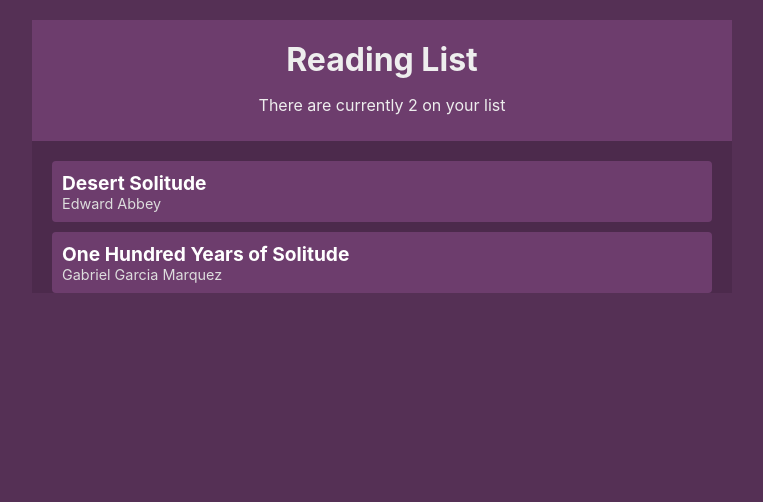
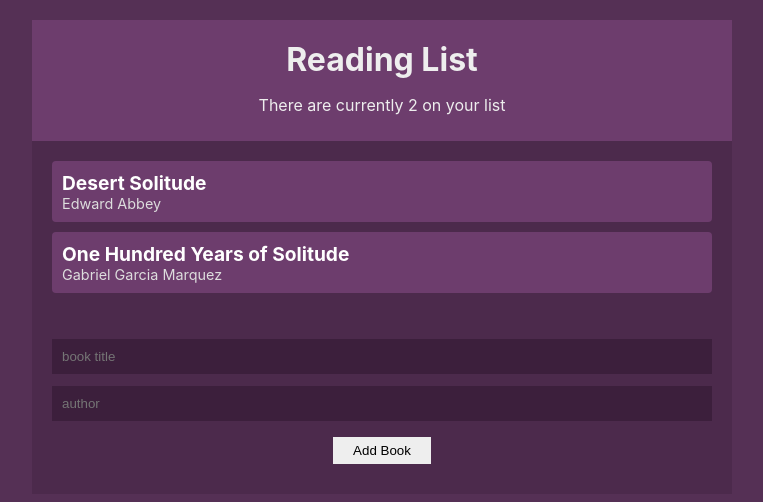
Before and after one commit to stamiesie/context-api-list, a React (Create React App) app: page / in a window 1280 px wide. Shown: the top 502 px of the page, without its empty margins (258-1021 px from the left). Built offline with nearby package versions, Linux system fonts and the light colour scheme.

Commit message:
add BookForm to add books to list

```diff
--- a/src/App.js
+++ b/src/App.js
@@ -1,4 +1,5 @@
 import React from 'react';
+import BookForm from './components/BookForm';
 import BookList from './components/BookList';
 import Navbar from './components/Navbar';
 import BookContextProvider from "./contexts/BookContext";
@@ -10,6 +11,7 @@
       <BookContextProvider>
         <Navbar />
         <BookList />
+        <BookForm />
       </BookContextProvider>
     </div>
   );
--- a/src/components/BookForm.js
+++ b/src/components/BookForm.js
@@ -0,0 +1,40 @@
+import React, { useContext, useState }from 'react';
+import { BookContext } from '../contexts/BookContext';
+
+export default function BookForm() {
+    const { addBook } = useContext(BookContext);
+    const [title, setTitle] = useState('');
+    const [author, setAuthor] = useState('');
+
+    const handleSubmit = (e) => {
+        e.preventDefault();
+        addBook(title, author);
+        setTitle('');
+        setAuthor('');
+    }
+    return (
+        <div>
+            <form onSubmit={handleSubmit}>
+                <input
+                    type="text"
+                    placeholder="book title"
+                    value={title}
+                    onChange={(e) => setTitle(e.target.value)}
+                    required
+                />
+
+                <input
+                type="text"
+                    placeholder="author"
+                    value={author}
+                    onChange={(e) => setAuthor(e.target.value)}
+                    required
+                />
+                <input
+                    type="submit"
+                    value="Add Book"
+                />
+            </form>
+        </div>
+    )
+}
--- a/src/index.css
+++ b/src/index.css
@@ -54,3 +54,23 @@
   margin: 20px;
   text-align: center;
 }
+
+form{
+  padding: 20px;
+}
+input[type='text']{
+  width: 100%;
+  padding: 10px;
+  box-sizing: border-box;
+  margin: 6px 0;
+  background: #3c1f3c;
+  color: #fff;
+  border: 0;
+}
+input[type='submit']{
+  margin: 10px auto;
+  background: #eee;
+  border: 0;
+  padding: 6px 20px;
+  display: block;
+}
```
